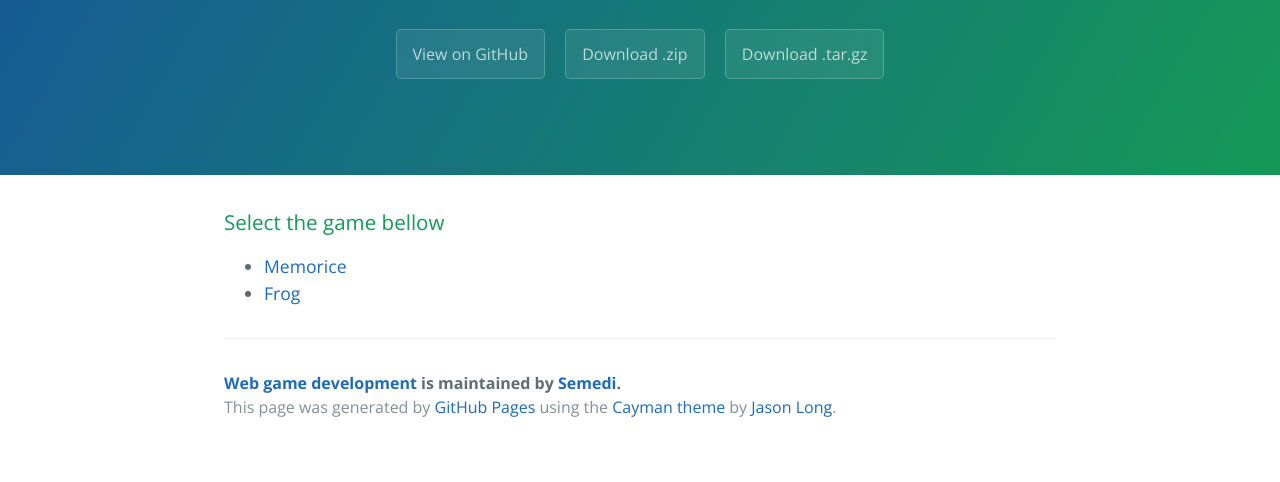
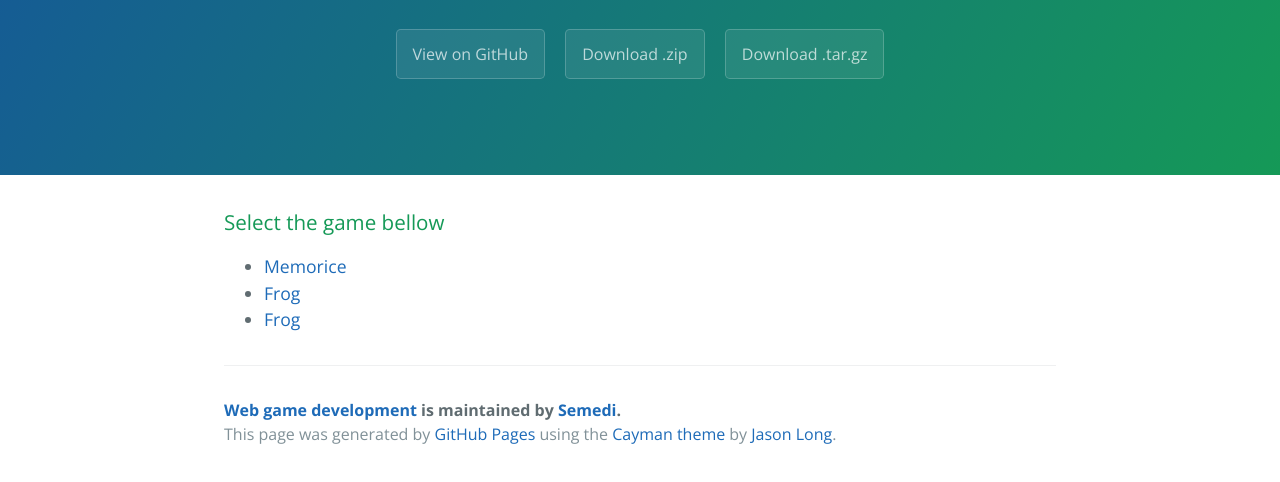
Before and after one commit to Semedi/Web_game_development, a plain HTML site: page index.html in a window 1280 px wide. Shown: the part 208-690 px from the top of the page. Drawn offline with nearby package versions, Linux system fonts and the light colour scheme.

Commit message:
Update index.html

```diff
--- a/index.html
+++ b/index.html
@@ -26,6 +26,7 @@
   <ul>
 	<li><a href="practica1/index.html">Memorice</a></li>
         <li><a href="practica2/index.html">Frog</a></li>
+        <li><a href="practica3/index.html">Frog</a></li>
   </ul>
 
   </div>
```
